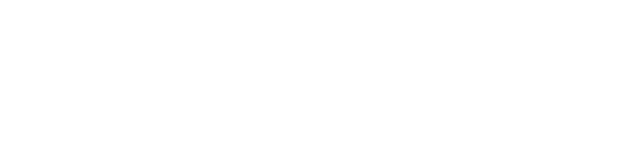
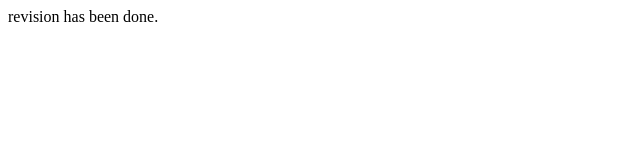
Before and after one commit to abhishek-kalpvaig/TCS-Training, a plain HTML site: page Test-1.html in a window 1280 px wide. Shown: the whole page, without its empty margins (0-640 px from the left). Drawn offline with Linux system fonts and the light colour scheme.

Commit message:
Another Revision

```diff
--- a/Test-1.html
+++ b/Test-1.html
@@ -7,6 +7,7 @@
     <title>Test 1</title>
 </head>
 <body>
+    revision has been done.
 
 </body>
 </html>
```
